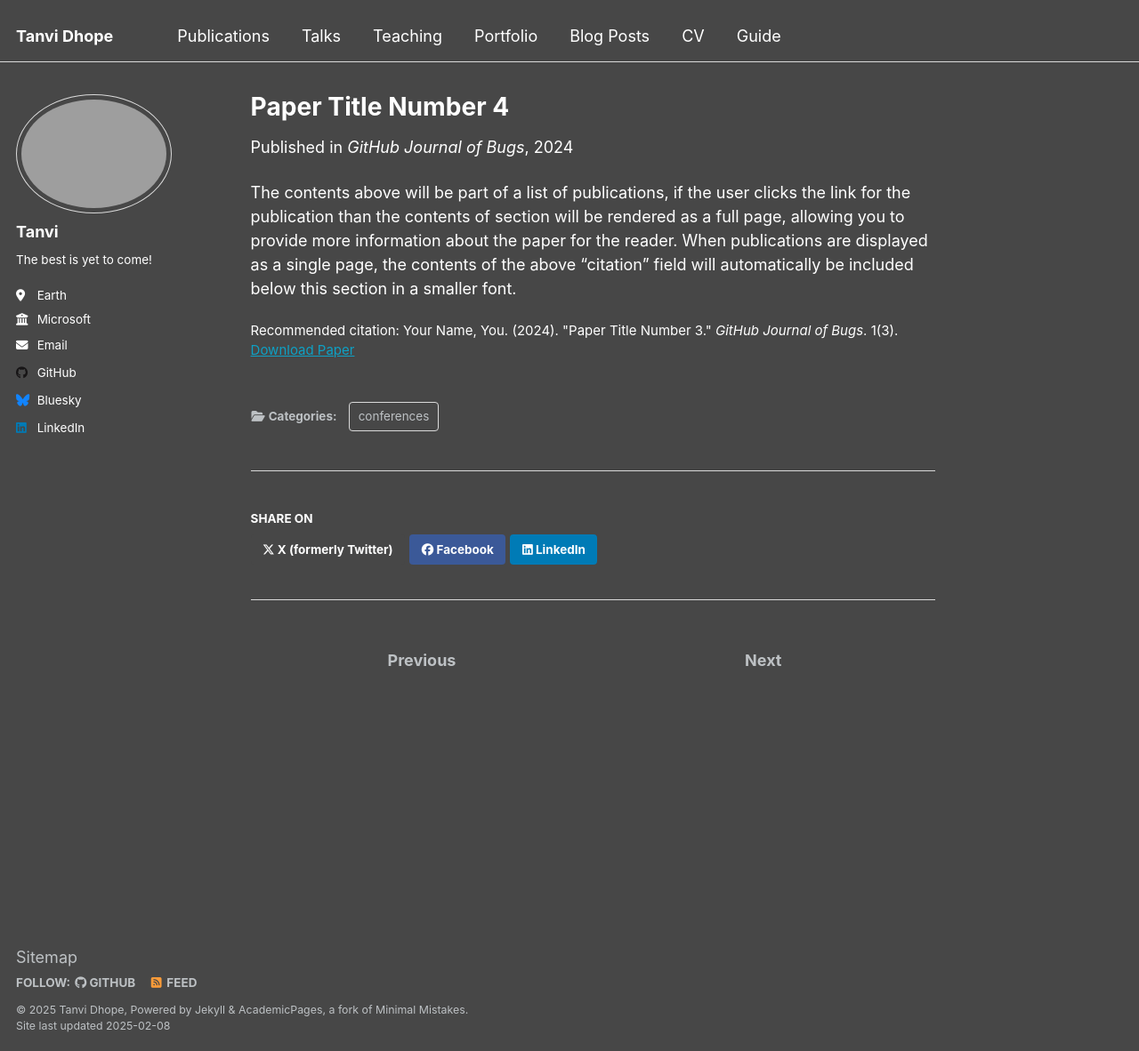
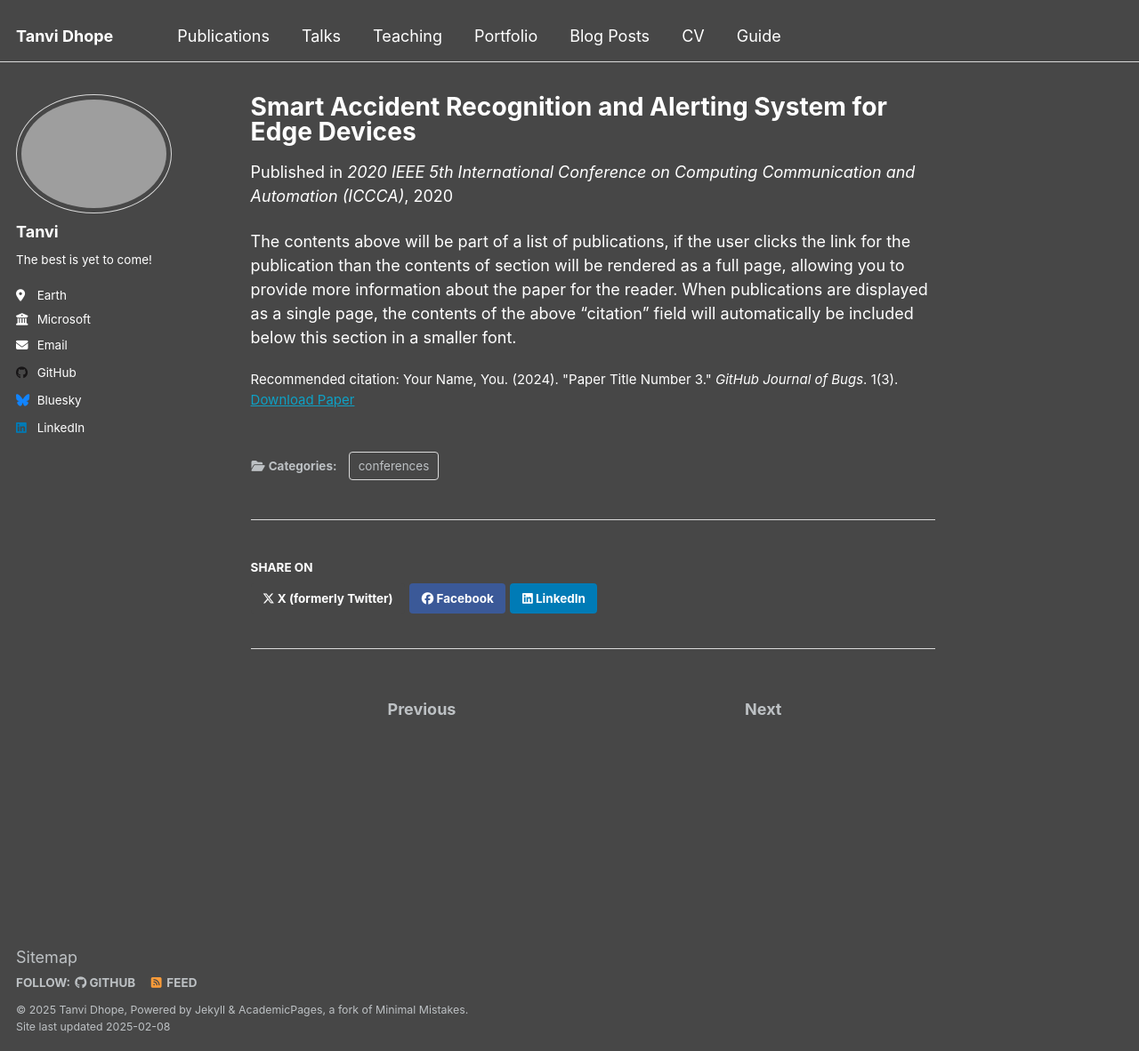
Before and after one commit to tanvidhope/tanvidhope.github.io, a Jekyll site: the page built from _publications/2024-02-17-paper-title-number-4.md, in a window 1280 px wide and 1182 px high. Shown: the whole window at 89% size. Built offline with Jekyll 4.4.1, drawn with Linux system fonts in a browser that asks for light colours.

Commit message:
Update 2024-02-17-paper-title-number-4.md

```diff
--- a/_publications/2024-02-17-paper-title-number-4.md
+++ b/_publications/2024-02-17-paper-title-number-4.md
@@ -1,12 +1,12 @@
 ---
-title: "Paper Title Number 4"
+title: "Smart Accident Recognition and Alerting System for Edge Devices"
 collection: publications
 category: conferences
 permalink: /publication/2024-02-17-paper-title-number-4
-excerpt: 'This paper is about fixing template issue #693.'
-date: 2024-02-17
-venue: 'GitHub Journal of Bugs'
-paperurl: 'http://academicpages.github.io/files/paper3.pdf'
+excerpt: 'This paper proposes an End-to-End Deep Learning solution to automate accident recognition and send real-time alerts to emergency services, that is the nearest hospitals and police stations. The proposed system is aimed to be deployed on edge devices attached to roadside CCTV cameras.'
+date: 2020-11-10
+venue: '2020 IEEE 5th International Conference on Computing Communication and Automation (ICCCA)'
+paperurl: 'https://ieeexplore.ieee.org/document/9250902'
 citation: 'Your Name, You. (2024). &quot;Paper Title Number 3.&quot; <i>GitHub Journal of Bugs</i>. 1(3).'
 ---
 
```
